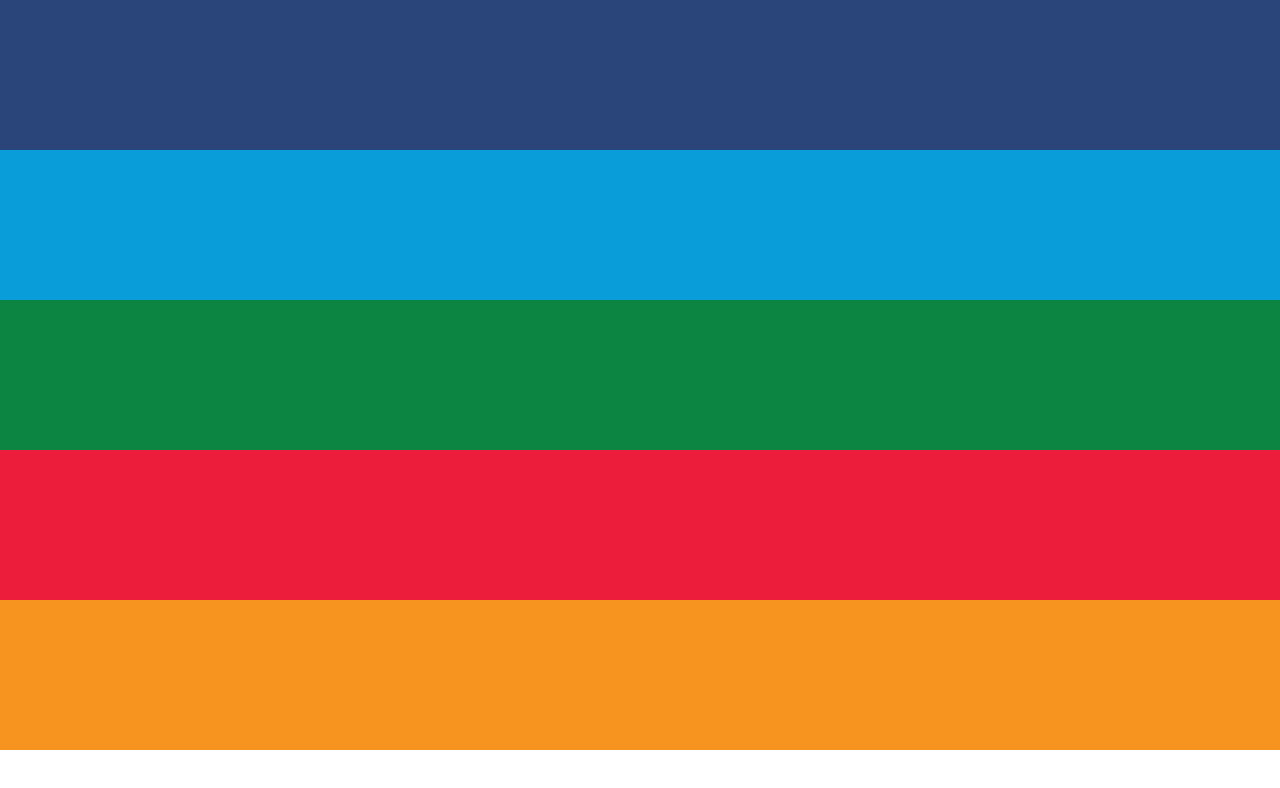
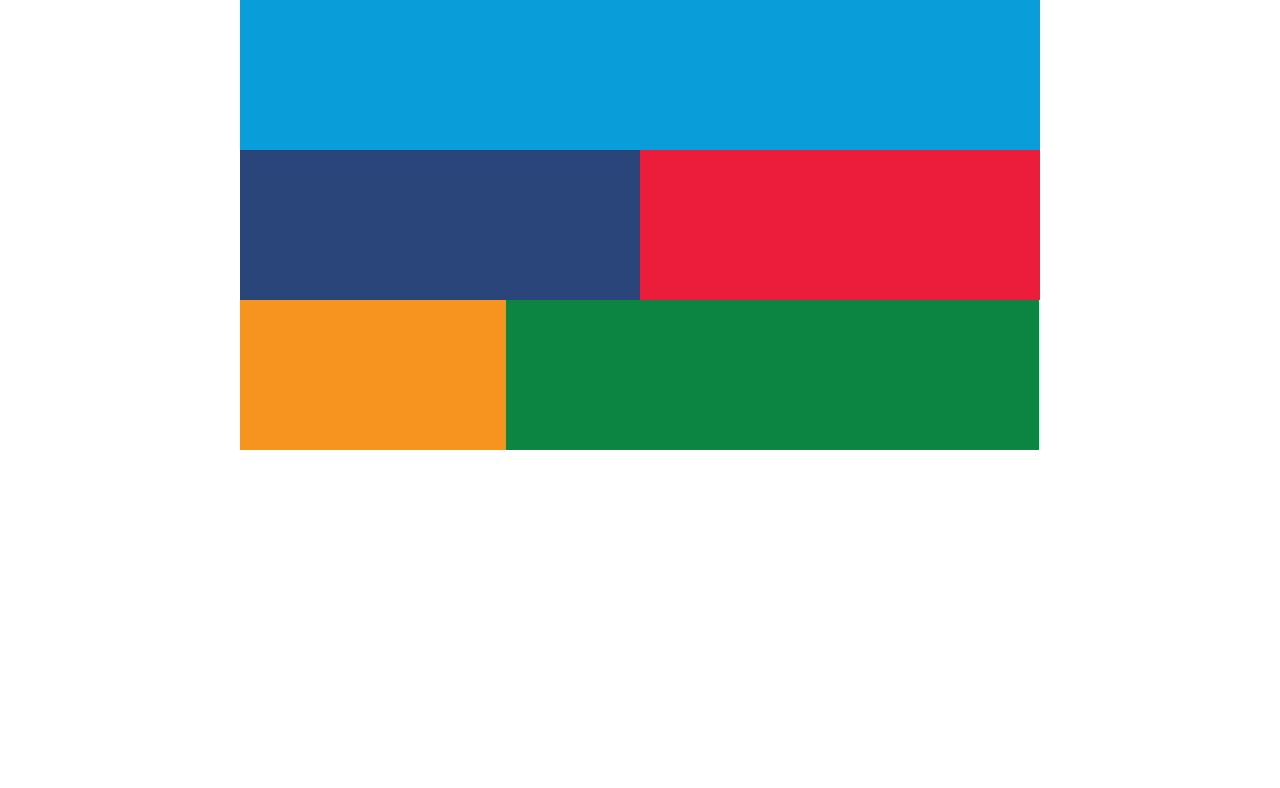
Before and after one commit to joeyzhang1989/Udacity-Front-end, a plain HTML site: page myprofolio/responsive/pattern-mostly-fluid-quiz-blankcss/pattern-mostly-fluid-quiz-blankcss.html in a window 1280 px wide. Drawn offline with Linux system fonts and the light colour scheme.

Commit message:
Mostly-fluid using mediaquery

```diff
--- a/myprofolio/responsive/pattern-mostly-fluid-quiz-blankcss/pattern-mostly-fluid-quiz-blankcss.html
+++ b/myprofolio/responsive/pattern-mostly-fluid-quiz-blankcss/pattern-mostly-fluid-quiz-blankcss.html
@@ -69,10 +69,50 @@
           width: 100%;
         }
 
-      @media screen and (max-width: 400px) {
+      @media screen and (min-width: 450px) {
+
         .dark_blue {
-          color: blue;
+          order: 2;
+          width: 50%;
         }
+
+        .light_blue {
+          order: 1
+        }
+
+        .red {
+          order: 3;
+          width: 50%;
+        }
+
+        .green {
+          order: 4;
+        }
+
+        .orange {
+          order: 5;
+        }
+      }
+
+      @media screen and (min-width: 550px) {
+        .green {
+          order: 5;
+          width: 66.6%;
+        }
+
+        .orange {
+          order: 4;
+          width: 33.3%;
+        }
+
+      }
+
+       @media screen and (min-width: 800px) {
+        .container {
+          width: 800px;
+          margin: 0 auto;
+        }
+
       }
     </style>
   </head>
```
Lines whose indentation alone changed are shown as unchanged.
